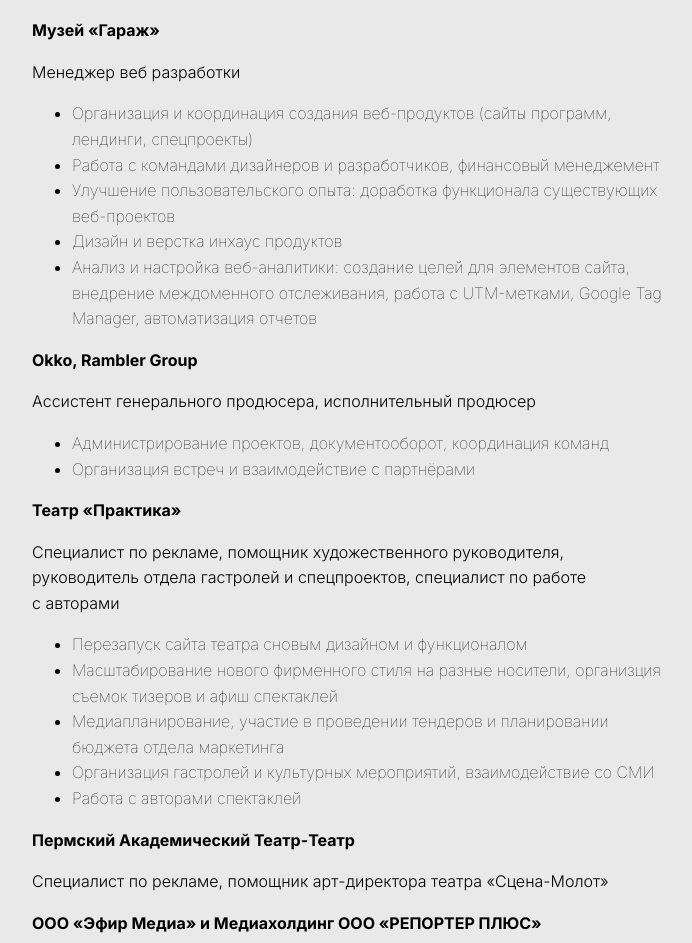
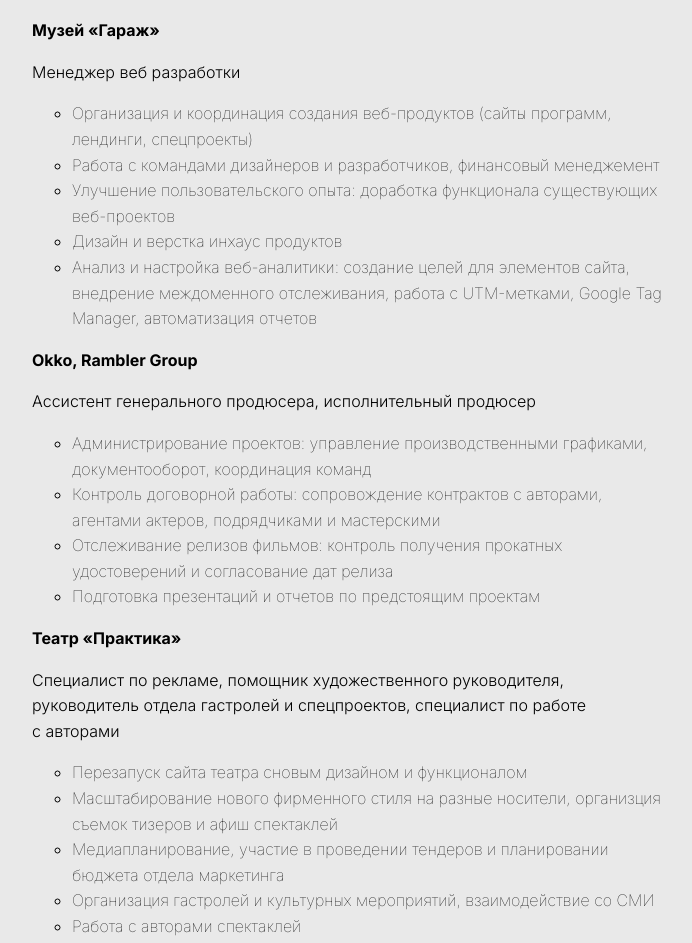
Before and after one commit to thisnameistacken/CV, a plain HTML site: page index.html in a window 1280 px wide. Shown: the part 1200-2143 px from the top of the page, without its empty margins (288-980 px from the left). Drawn offline with Linux system fonts and the light colour scheme.

Commit message:
ul list decoration

```diff
--- a/index.html
+++ b/index.html
@@ -50,8 +50,10 @@
         <p><strong>Okko, Rambler Group</strong></p>
         <p>Ассистент генерального продюсера, исполнительный продюсер</p>
         <ul>
-            <li>Администрирование проектов, документооборот, координация команд</li>
-            <li>Организация встреч и&nbsp;взаимодействие с&nbsp;партнёрами</li>
+            <li>Администрирование проектов: управление производственными графиками, документооборот, координация команд</li>
+            <li>Контроль договорной работы: сопровождение контрактов с&nbsp;авторами, агентами актеров, подрядчиками и&nbsp;мастерскими</li>
+            <li>Отслеживание релизов фильмов: контроль получения прокатных удостоверений и&nbsp;согласование дат релиза</li>
+            <li>Подготовка презентаций и&nbsp;отчетов по&nbsp;предстоящим проектам</li>
         </ul>
         <p><strong>Театр «Практика»</strong></p>
         <p>Специалист по&nbsp;рекламе, помощник художественного руководителя, руководитель отдела гастролей и&nbsp;спецпроектов, специалист по&nbsp;работе с&nbsp;авторами</p>
--- a/styles.css
+++ b/styles.css
@@ -35,7 +35,7 @@ h2 {
 
 h3 {
     font-size: 1.6em;
-    font-weight: 200;
+    font-weight: 300;
     color: #000;
 }
 
@@ -78,7 +78,7 @@ hr {
 
 ul {
     font-weight: inherit;
-    list-style-type: disc;
+    list-style-type: circle;
 }
 
 li {
```
